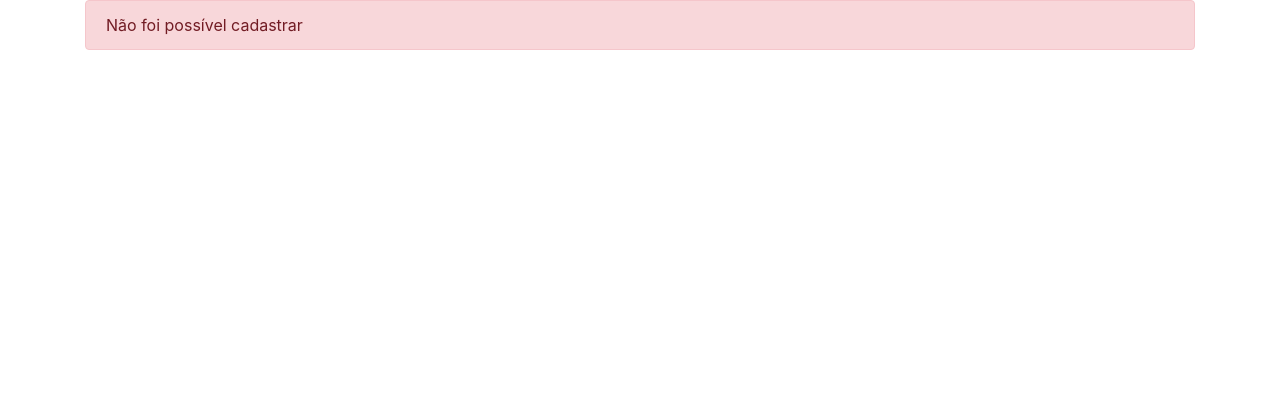
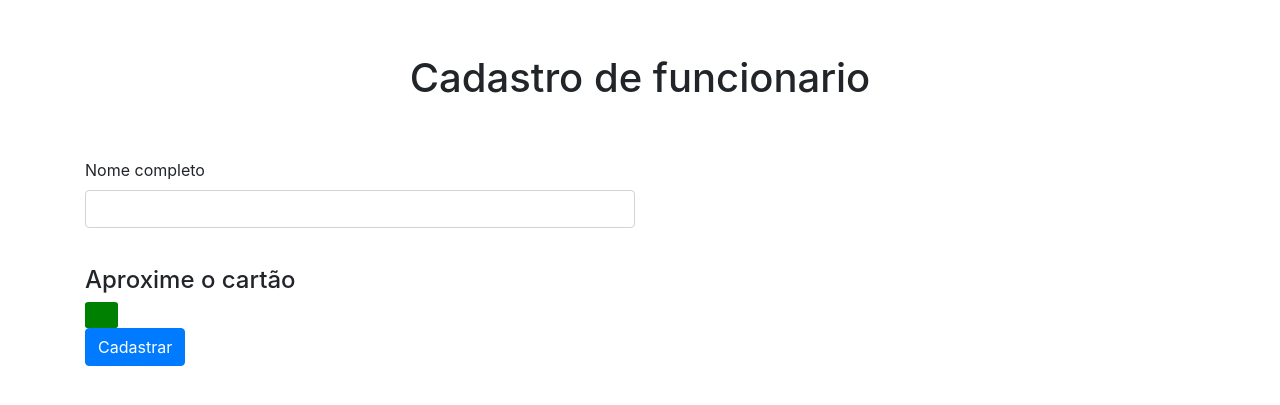
Before and after one commit to mercurio236/SiteIOT, a PHP site: page /index.php?page=info in a window 1280 px wide. Shown: the part 56-461 px from the top of the page. Run offline with PHP 8.4, Linux system fonts and the light colour scheme; data that the repository does not hold is empty.

Commit message:
Info deletado
Com a criação do Toast info.php ficou obsoleto

```diff
--- a/index.php
+++ b/index.php
@@ -33,10 +33,6 @@
 								include("monitoramento.php");
                             break;
 
-							case "info":
-								include("info.php");
-                            break;
-
                             default:
                                 include("cadastro.php");
 
--- a/info.php
+++ /dev/null
@@ -1,17 +0,0 @@
-<?php
-$nome = @$_REQUEST["nomeUsuario"];//varivel para armazenar o campo para cadastrar no banco
-$setor = $_POST["setorUsuario"];//variavel para cadastrar o que foi selecionado no elemento select
-
-        $sql = "insert into cadastro (nomeUsuario, idSetor) values ('{$nome}', {$setor})";//insere no banco
-        $result = $conn ->query($sql);//faz a conexão com o banco
-
-        if($result==true){//mensagem de cadastro bem sucessedido no banco
-            print "<div class='alert alert-success'>Cadastrou com sucesso!</div>";
-            echo "<meta http-equiv='refresh' content='1;index.php?page=cadastro'>";//refresh para não ficar na mesma pagina
-        }
-
-        else{//mensagem de que não possivel cadastrar no banco
-            print "<div class='alert alert-danger'>Não foi possível cadastrar</div>";
-            echo "<meta http-equiv='refresh' content='1;index.php?page=cadastro'>";
-        }
-?>
```
